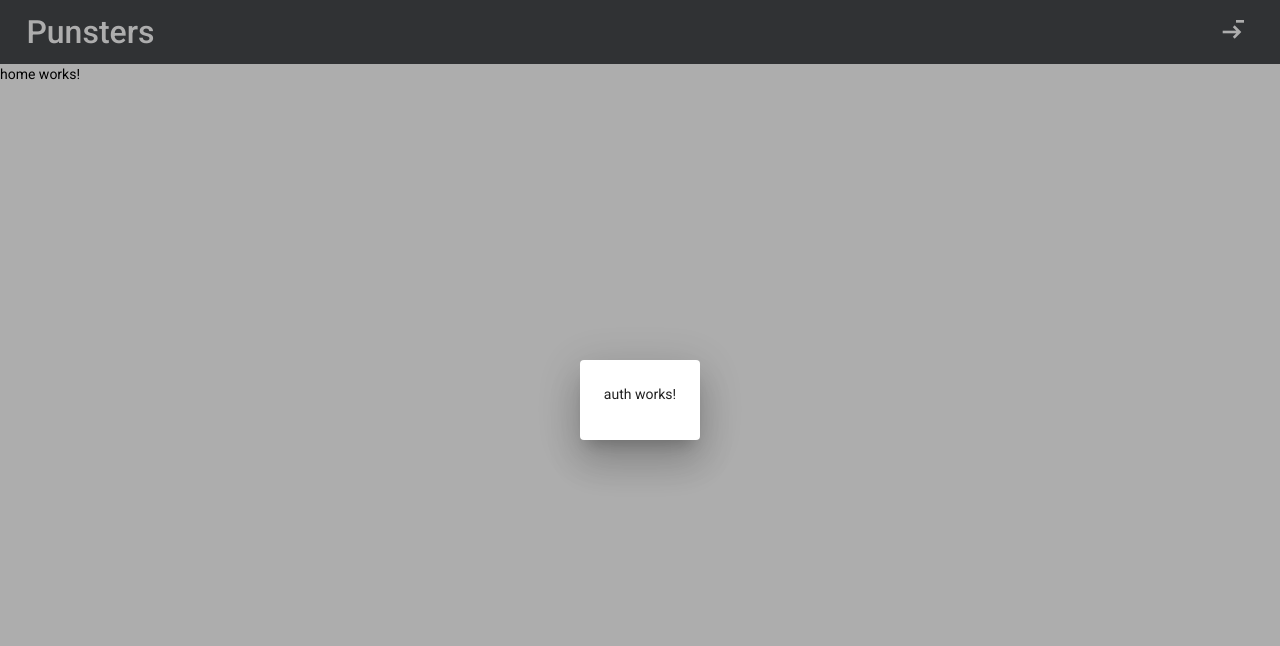
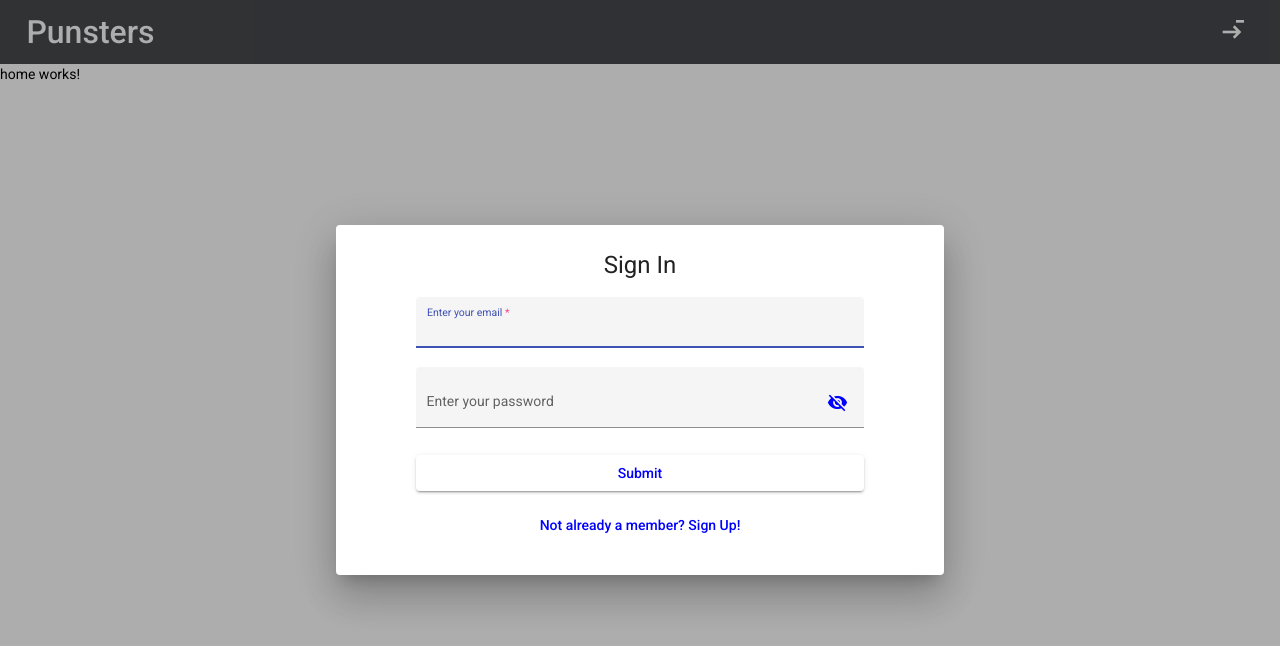
Before and after one commit to Cosbo9/DadJokeWeb, an Angular app: page / in a window 1280 px wide. Both pictures are taken after a click on the element "login". Shown: the top 646 px of the page. Built offline with nearby package versions, Linux system fonts and the light colour scheme.

Commit message:
auth template and styles complete

```diff
--- a/src/app/components/auth/auth.component.html
+++ b/src/app/components/auth/auth.component.html
@@ -1 +1,39 @@
-<p>auth works!</p>
+<div *ngIf="!signedIn" class="authForm">
+    <h1>Sign In</h1>
+    <form #f="ngForm" (ngSubmit)="onSubmit(f)">
+        <mat-form-field appearance="fill">
+            <mat-label>Enter your email</mat-label>
+            <input matInput placeholder="Ex: example@email.com" #email="ngModel" type="email" ngModel name="email" required>
+            <mat-error *ngIf="email.errors?.['required']">Email is required</mat-error>
+        </mat-form-field>
+        <mat-form-field appearance="fill">
+            <mat-label>Enter your password</mat-label>
+            <input matInput #password="ngModel" ngModel name="password" [type]="hide ? 'password' : 'text'">
+            <button mat-icon-button matSuffix (click)="hide = !hide" [attr.aria-label]="'Hide password'" [attr.aria-pressed]="hide">
+              <mat-icon>{{hide ? 'visibility_off' : 'visibility'}}</mat-icon>
+            </button>
+            <!-- <mat-error *ngIf="password.errors?.['minlength']">Password must be at least 8 characters</mat-error> -->
+        </mat-form-field>
+        <button mat-raised-button>Submit</button>
+        <button type="button" mat-button (click)="signedIn = !signedIn">Not already a member? Sign Up!</button>
+    </form>
+</div>
+<div *ngIf="signedIn" class="authForm">
+    <h1>Sign Up</h1>
+    <form #f="ngForm" (ngSubmit)="onSubmit(f)">
+        <mat-form-field appearance="fill">
+            <mat-label>Enter your email</mat-label>
+            <input matInput placeholder="Ex: example@email.com" #email="ngModel" type="email" ngModel name="email" required>
+            <mat-error *ngIf="email.errors?.['required']">Email is required</mat-error>
+        </mat-form-field>
+        <mat-form-field appearance="fill">
+            <mat-label>Enter your password</mat-label>
+            <input matInput #password="ngModel" ngModel name="password" required minlength="8" [type]="hide ? 'password' : 'text'">
+            <button mat-icon-button matSuffix (click)="hide = !hide" [attr.aria-label]="'Hide password'" [attr.aria-pressed]="hide">
+        <mat-icon>{{hide ? 'visibility_off' : 'visibility'}}</mat-icon>
+      </button>
+            <mat-error *ngIf="password.errors?.['minlength']">Password must be at least 8 characters</mat-error>
+        </mat-form-field>
+        <button mat-raised-button>Submit</button>
+    </form>
+</div>
--- a/src/app/components/auth/auth.component.scss
+++ b/src/app/components/auth/auth.component.scss
@@ -0,0 +1,20 @@
+.authForm {
+    width: 35rem;
+    h1 {
+        text-align: center;
+    }
+    form {
+        display: flex;
+        flex-direction: column;
+        mat-form-field {
+            width: 80%;
+            align-self: center;
+        }
+        button {
+            width: 80%;
+            color: blue;
+            align-self: center;
+            margin: .5rem;
+        }
+    }
+}
--- a/src/app/components/auth/auth.component.ts
+++ b/src/app/components/auth/auth.component.ts
@@ -1,4 +1,5 @@
 import { Component, OnInit } from '@angular/core';
+import { NgForm } from '@angular/forms';
 
 @Component({
   selector: 'app-auth',
@@ -6,10 +7,16 @@ import { Component, OnInit } from '@angular/core';
   styleUrls: ['./auth.component.scss']
 })
 export class AuthComponent implements OnInit {
+  signedIn = false
+  hide = true
 
   constructor() { }
 
   ngOnInit(): void {
   }
 
+  onSubmit(data: NgForm) {
+    console.log(data.value)
+  }
+
 }
--- /dev/null
+++ b/src/app/materials/materials-module/materials.module.ts
@@ -0,0 +1,32 @@
+import { NgModule } from '@angular/core';
+import { CommonModule } from '@angular/common';
+import {MatToolbarModule} from '@angular/material/toolbar';
+import {MatIconModule} from '@angular/material/icon';
+import {MatTooltipModule} from '@angular/material/tooltip';
+import {MatDialogModule} from '@angular/material/dialog';
+import {MatInputModule} from '@angular/material/input';
+import {MatFormFieldModule} from '@angular/material/form-field';
+import {MatSelectModule} from '@angular/material/select';
+import {MatButtonModule} from '@angular/material/button'
+
+const MaterialComponents = [
+  MatToolbarModule,
+  MatIconModule,
+  MatTooltipModule,
+  MatDialogModule,
+  MatInputModule,
+  MatFormFieldModule,
+  MatSelectModule,
+  MatButtonModule
+]
+
+@NgModule({
+  imports: [
+    CommonModule,
+    ...MaterialComponents
+  ],
+  exports: [
+    MaterialComponents
+  ]
+})
+export class MaterialsModule { }
--- a/src/app/materials/materials.module.ts
+++ /dev/null
@@ -1,25 +0,0 @@
-import { CommonModule } from "@angular/common";
-import { NgModule } from "@angular/core";
-import {MatToolbarModule} from '@angular/material/toolbar';
-import {MatIconModule} from '@angular/material/icon';
-import {MatTooltipModule} from '@angular/material/tooltip';
-import {MatDialogModule} from '@angular/material/dialog';
-
-let MatComponents = [
-    MatToolbarModule,
-    MatIconModule,
-    MatTooltipModule,
-    MatDialogModule
-]
-
-@NgModule ({
-    imports: [
-        CommonModule,
-        ...MatComponents
-    ],
-    exports: [
-        MatComponents
-    ]
-})
-
-export class Materials {}
```
Also changed, not shown: src/app/app.module.ts (+8 -3 lines).
